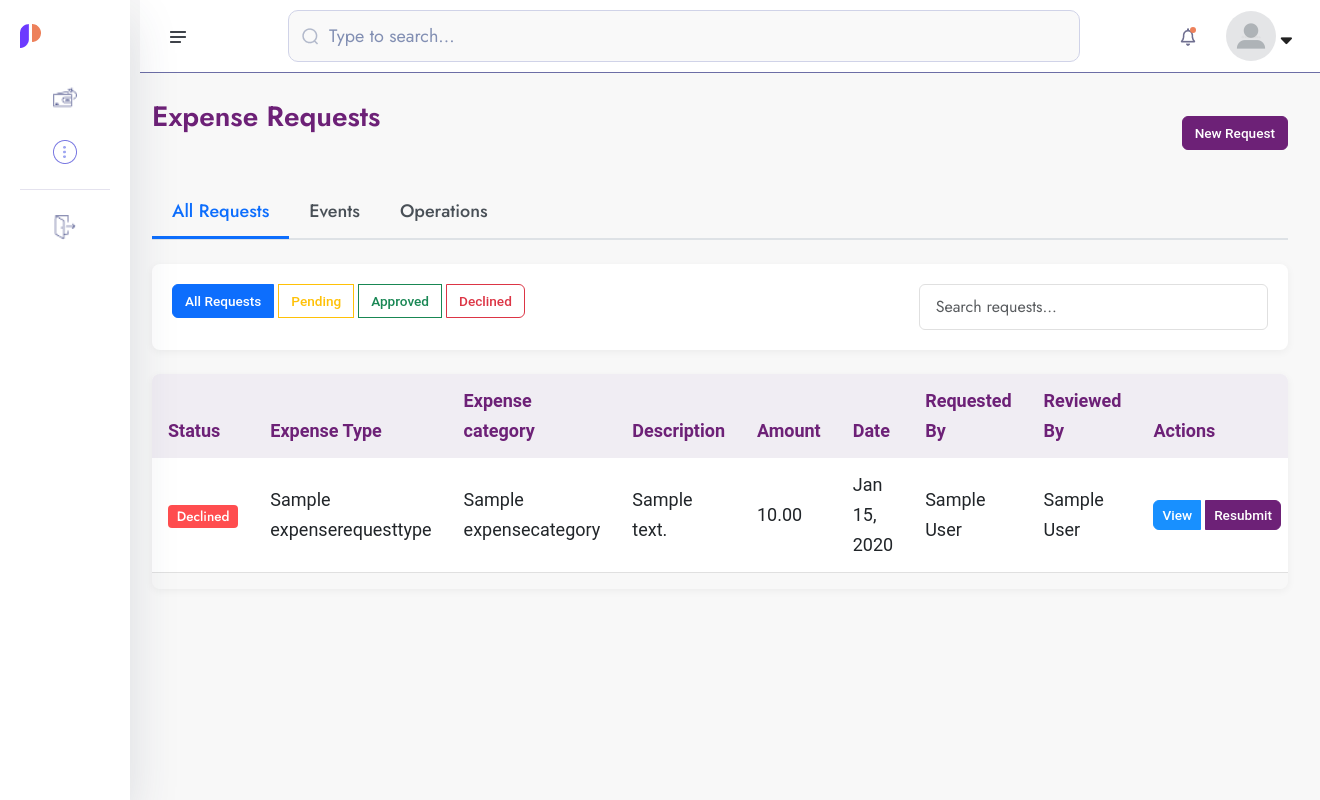
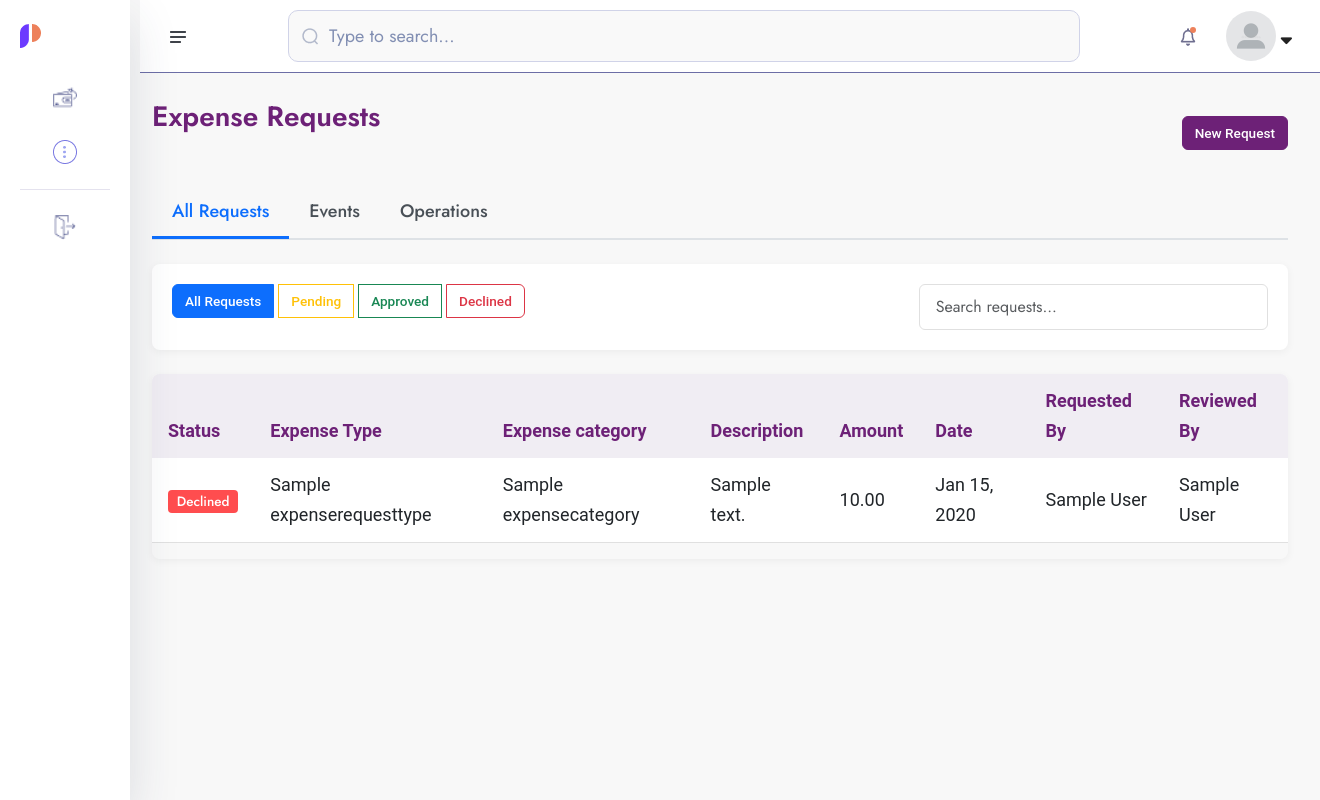
Before and after one commit to pkalosh/spendy, a Django app: page /expense-requests/ in a window 1320 px wide. Run offline with Django 5.2, Linux system fonts and the light colour scheme; a user stored in the database is signed in; tables that the repository leaves empty hold one stand-in row (values such as "Sample post"); some libraries are stand-ins or nearby versions.

Commit message:
request page remove action column

```diff
--- a/templates/users/staff/request.html
+++ b/templates/users/staff/request.html
@@ -67,7 +67,6 @@
                                                 <th>Date</th>
                                                 <th>Requested By</th>
                                                 <th>Reviewed By</th>
-                                                <th>Actions</th>
                                             </tr>
                                         </thead>
                                         <tbody>
@@ -82,15 +81,7 @@
                                                 <td>{{ expense.created_at|date:"M d, Y" }}</td>
                                                 <td>{{ expense.created_by.get_full_name }}</td>
                                                 <td>-</td>
-                                                <td>
-                                                    <div class="btn-group" role="group">
-                                                        <button class="btn btn-sm btn-info" data-bs-toggle="modal" data-bs-target="#viewRequestModal{{ expense.id }}">View</button>
-                                                        {% if is_admin %}
-                                                        <button class="btn btn-sm btn-success" data-bs-toggle="modal" data-bs-target="#approveModal{{ expense.id }}">Approve</button>
-                                                        <button class="btn btn-sm btn-danger" data-bs-toggle="modal" data-bs-target="#declineModal{{ expense.id }}">Decline</button>
-                                                        {% endif %}
-                                                    </div>
-                                                </td>
+
                                             </tr>
                                             {% endfor %}
 
@@ -105,11 +96,7 @@
                                                 <td>{{ expense.updated_at|date:"M d, Y" }}</td>
                                                 <td>{{ expense.created_by.get_full_name }}</td>
                                                 <td>{{ expense.approved_by.get_full_name }}</td>
-                                                <td>
-                                                    <div class="btn-group" role="group">
-                                                        <button class="btn btn-sm btn-info" data-bs-toggle="modal" data-bs-target="#viewRequestModal{{ expense.id }}">View</button>
-                                                    </div>
-                                                </td>
+
                                             </tr>
                                             {% endfor %}
 
@@ -124,12 +111,7 @@
                                                 <td>{{ expense.updated_at|date:"M d, Y" }}</td>
                                                 <td>{{ expense.created_by.get_full_name }}</td>
                                                 <td>{{ expense.approved_by.get_full_name }}</td>
-                                                <td>
-                                                    <div class="btn-group" role="group">
-                                                        <button class="btn btn-sm btn-info" data-bs-toggle="modal" data-bs-target="#viewRequestModal{{ expense.id }}">View</button>
-                                                        <button class="btn btn-sm btn-primary" data-bs-toggle="modal" data-bs-target="#resubmitModal{{ expense.id }}">Resubmit</button>
-                                                    </div>
-                                                </td>
+
                                             </tr>
                                             {% endfor %}
 
@@ -158,7 +140,6 @@
                                                 <th>Date</th>
                                                 <th>Requested By</th>
                                                 <th>Reviewed By</th>
-                                                <th>Actions</th>
                                             </tr>
                                         </thead>
                                         <tbody>
@@ -174,15 +155,7 @@
                                                 <td>{{ expense.created_at|date:"M d, Y" }}</td>
                                                 <td>{{ expense.created_by.get_full_name }}</td>
                                                 <td>-</td>
-                                                <td>
-                                                    <div class="btn-group" role="group">
-                                                        <button class="btn btn-sm btn-info" data-bs-toggle="modal" data-bs-target="#viewRequestModal{{ expense.id }}">View</button>
-                                                        {% if is_admin %}
-                                                        <button class="btn btn-sm btn-success" data-bs-toggle="modal" data-bs-target="#approveModal{{ expense.id }}">Approve</button>
-                                                        <button class="btn btn-sm btn-danger" data-bs-toggle="modal" data-bs-target="#declineModal{{ expense.id }}">Decline</button>
-                                                        {% endif %}
-                                                    </div>
-                                                </td>
+
                                             </tr>
                                             {% endif %}
                                             {% endfor %}
@@ -200,11 +173,7 @@
                                                 <td>{{ expense.updated_at|date:"M d, Y" }}</td>
                                                 <td>{{ expense.created_by.get_full_name }}</td>
                                                 <td>{{ expense.approved_by.get_full_name }}</td>
-                                                <td>
-                                                    <div class="btn-group" role="group">
-                                                        <button class="btn btn-sm btn-info" data-bs-toggle="modal" data-bs-target="#viewRequestModal{{ expense.id }}">View</button>
-                                                    </div>
-                                                </td>
+
                                             </tr>
                                             {% endif %}
                                             {% endfor %}
@@ -222,12 +191,7 @@
                                                 <td>{{ expense.updated_at|date:"M d, Y" }}</td>
                                                 <td>{{ expense.created_by.get_full_name }}</td>
                                                 <td>{{ expense.approved_by.get_full_name }}</td>
-                                                <td>
-                                                    <div class="btn-group" role="group">
-                                                        <button class="btn btn-sm btn-info" data-bs-toggle="modal" data-bs-target="#viewRequestModal{{ expense.id }}">View</button>
-                                                        <button class="btn btn-sm btn-primary" data-bs-toggle="modal" data-bs-target="#resubmitModal{{ expense.id }}">Resubmit</button>
-                                                    </div>
-                                                </td>
+
                                             </tr>
                                             {% endif %}
                                             {% endfor %}
@@ -257,7 +221,6 @@
                                                 <th>Date</th>
                                                 <th>Requested By</th>
                                                 <th>Reviewed By</th>
-                                                <th>Actions</th>
                                             </tr>
                                         </thead>
                                         <tbody>
@@ -273,15 +236,7 @@
                                                 <td>{{ expense.created_at|date:"M d, Y" }}</td>
                                                 <td>{{ expense.created_by.get_full_name }}</td>
                                                 <td>-</td>
-                                                <td>
-                                                    <div class="btn-group" role="group">
-                                                        <button class="btn btn-sm btn-info" data-bs-toggle="modal" data-bs-target="#viewRequestModal{{ expense.id }}">View</button>
-                                                        {% if is_admin %}
-                                                        <button class="btn btn-sm btn-success" data-bs-toggle="modal" data-bs-target="#approveModal{{ expense.id }}">Approve</button>
-                                                        <button class="btn btn-sm btn-danger" data-bs-toggle="modal" data-bs-target="#declineModal{{ expense.id }}">Decline</button>
-                                                        {% endif %}
-                                                    </div>
-                                                </td>
+
                                             </tr>
                                             {% endif %}
                                             {% endfor %}
@@ -299,11 +254,7 @@
                                                 <td>{{ expense.updated_at|date:"M d, Y" }}</td>
                                                 <td>{{ expense.created_by.get_full_name }}</td>
                                                 <td>{{ expense.approved_by.get_full_name }}</td>
-                                                <td>
-                                                    <div class="btn-group" role="group">
-                                                        <button class="btn btn-sm btn-info" data-bs-toggle="modal" data-bs-target="#viewRequestModal{{ expense.id }}">View</button>
-                                                    </div>
-                                                </td>
+
                                             </tr>
                                             {% endif %}
                                             {% endfor %}
@@ -321,12 +272,7 @@
                                                 <td>{{ expense.updated_at|date:"M d, Y" }}</td>
                                                 <td>{{ expense.created_by.get_full_name }}</td>
                                                 <td>{{ expense.approved_by.get_full_name }}</td>
-                                                <td>
-                                                    <div class="btn-group" role="group">
-                                                        <button class="btn btn-sm btn-info" data-bs-toggle="modal" data-bs-target="#viewRequestModal{{ expense.id }}">View</button>
-                                                        <button class="btn btn-sm btn-primary" data-bs-toggle="modal" data-bs-target="#resubmitModal{{ expense.id }}">Resubmit</button>
-                                                    </div>
-                                                </td>
+
                                             </tr>
                                             {% endif %}
                                             {% endfor %}
```
Also changed, not shown: templates/settings.html (+2 -5 lines).
